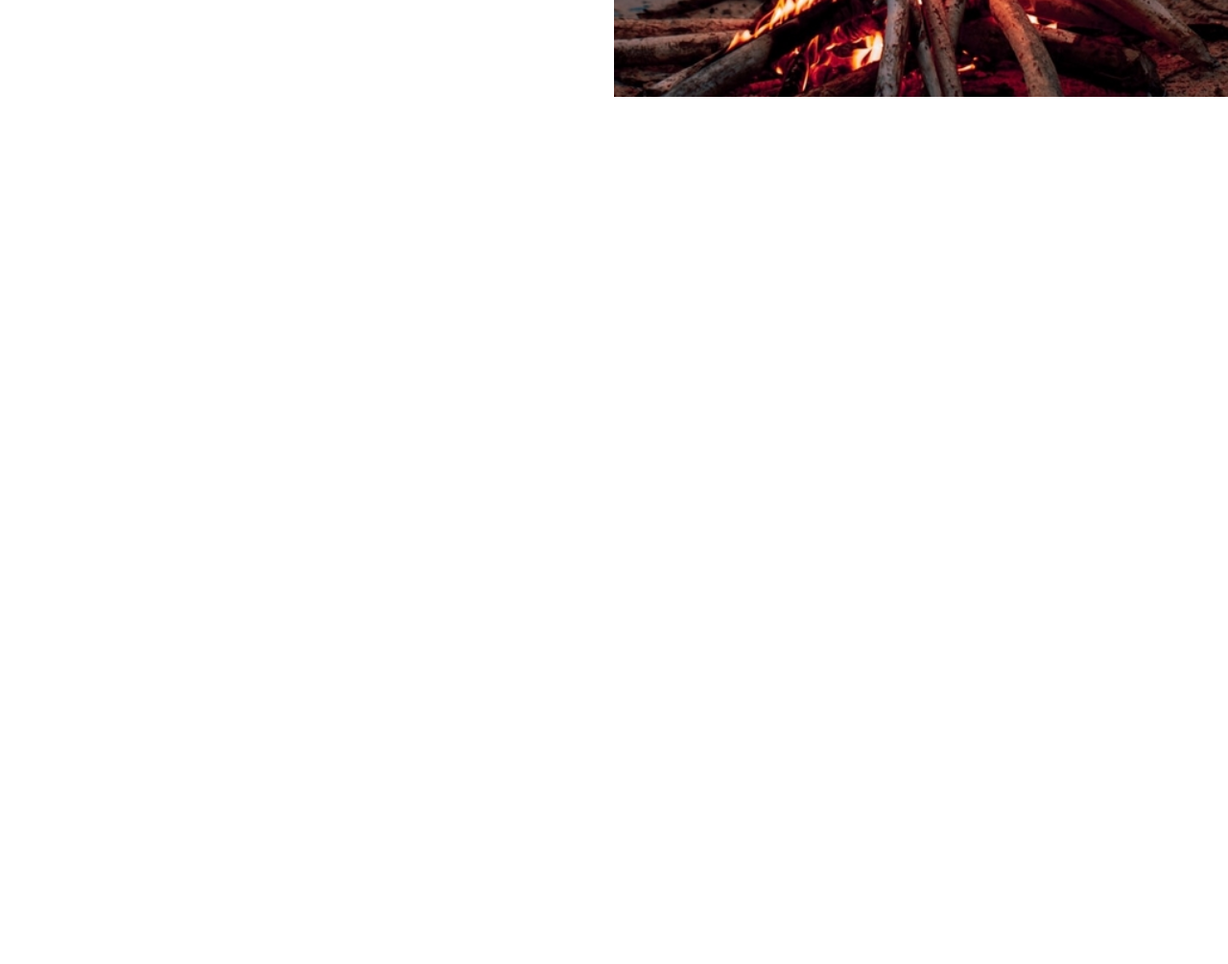
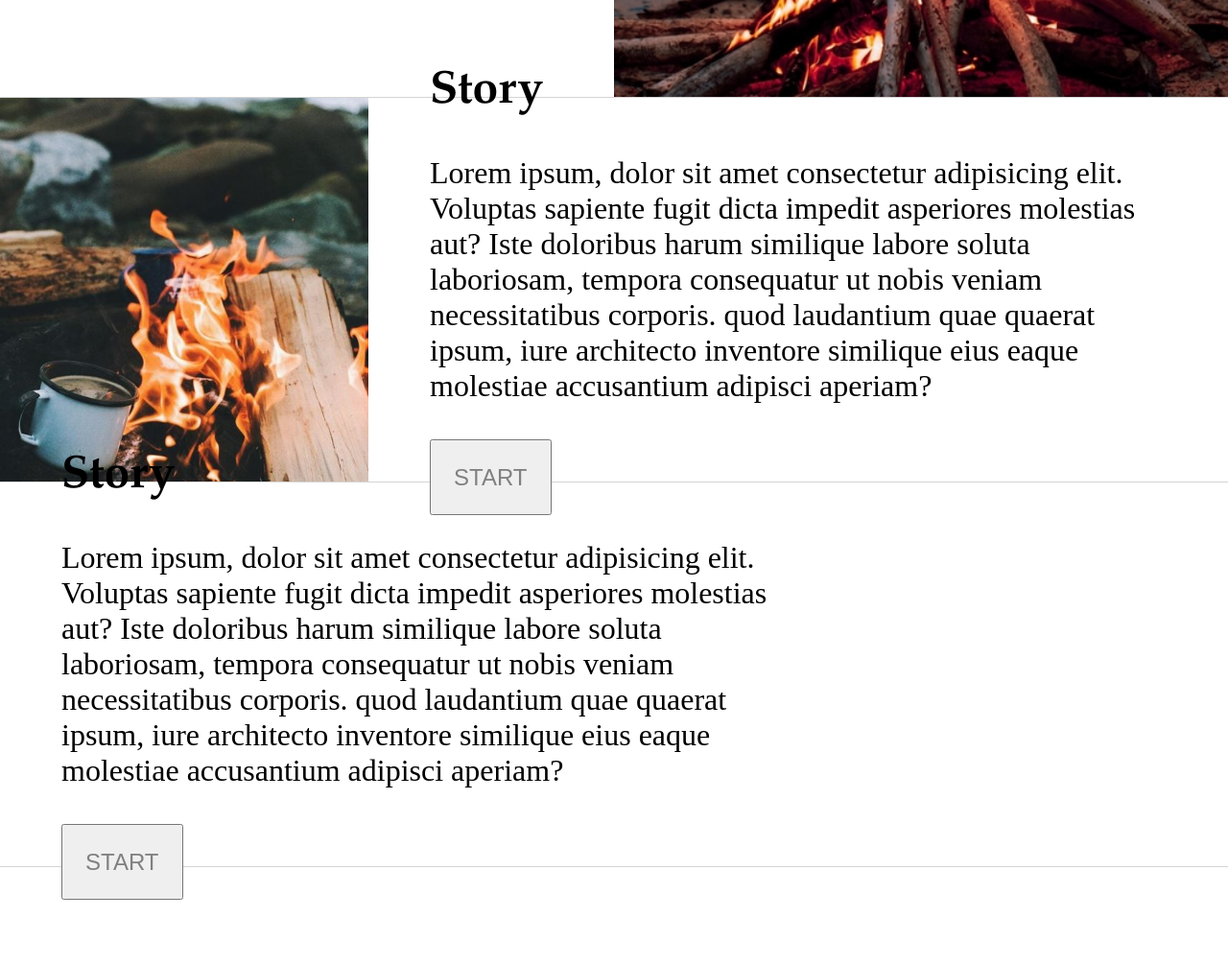
Before and after one commit to D3OL/EXAM, a plain HTML site: page index.html in a window 1280 px wide. Shown: the part 763-1768 px from the top of the page at 96% size. Drawn offline with Linux system fonts and the light colour scheme; a web font is replaced by a local one.

Commit message:
Added 2 cards

```diff
--- a/css/style-max.css
+++ b/css/style-max.css
@@ -14,6 +14,9 @@ body{
 @font-face{
     font-family: Garamond;
     src: url(../fonts/Garamond\ Regular.ttf);
+}
+.bb{
+    border-bottom: 1px solid rgba(128, 128, 128, 0.336);
 }
 .mediacontent{
     background-position: center;
@@ -40,7 +43,7 @@ body{
 .card-img-2{
     background-image: url(../img/camp-fire-2.jpg);
 }
-.card-img-2{
+.card-img-3{
     background-image: url(../img/lamp.png);
 }
 header{
@@ -51,7 +54,6 @@ header{
     justify-content: center;
     align-items: center;
     height: 8vh;
-    border-bottom: 1px solid rgba(128, 128, 128, 0.336);
     background-color: white;
     z-index: 1;
 }
@@ -93,10 +95,10 @@ nav{
     display: flex;
     align-items: center;
     width: 100%;
-    height: 50%;
+
 }
 .card-1{
-
+    height: 50%;
 }
 .card-text-1{
     box-sizing: border-box;
@@ -111,5 +113,31 @@ nav{
 .c-btn{
     color: grey;
     padding: 3%;
-    font-size: 2ch;
+    font-size: 3vh;
 }
+.card-2{
+    height: 25%;
+}
+.card-text-2{
+    box-sizing: border-box;
+    text-align: start;
+    width: 70%;
+    padding: 5%;
+}
+.card-img-2{
+    width: 30%;
+    height: 100%;
+}
+.card-3{
+    height: 25%;
+}
+.card-text-3{
+    box-sizing: border-box;
+    text-align: start;
+    width: 70%;
+    padding: 5%;
+}
+.card-img-3{
+    width: 30%;
+    height: 100%;
+}
--- a/index.html
+++ b/index.html
@@ -8,7 +8,7 @@
     <title>TOUR&GUIDE</title>
 </head>
 <body>
-    <header>
+    <header class="bb">
         <nav>
             <div class="n-tittle">
                 <div class="n-tittle"><b>TOUR-GUIDE</b></div>
@@ -27,7 +27,7 @@
         </nav>
     </header>
     <section id="information">
-        <div class="card card-1">
+        <div class="card card-1 bb">
             <div class="card-text-1">
                 <h2>Let's hit the road</h2>
                 <br>
@@ -39,6 +39,26 @@
             </div>
             <div class="card-img-1 mediacontent"></div>
         </div>
+        <div class="card card-2 bb">
+            <div class="card-img-2 mediacontent"></div>
+            <div class="card-text-2">
+                <h2>Story</h2>
+                <br>
+                <p>Lorem ipsum, dolor sit amet consectetur adipisicing elit. Voluptas sapiente fugit dicta impedit asperiores molestias aut? Iste doloribus harum similique labore soluta laboriosam, tempora consequatur ut nobis veniam necessitatibus corporis. quod laudantium quae quaerat ipsum, iure architecto inventore similique eius eaque molestiae accusantium adipisci aperiam?</p>
+                <br>
+                <button type="button" class="c-btn btn-outline-primary">START</button>
+            </div>
+        </div>
+        <div class="card card-3 bb">
+            <div class="card-text-3">
+                <h2>Story</h2>
+                <br>
+                <p>Lorem ipsum, dolor sit amet consectetur adipisicing elit. Voluptas sapiente fugit dicta impedit asperiores molestias aut? Iste doloribus harum similique labore soluta laboriosam, tempora consequatur ut nobis veniam necessitatibus corporis. quod laudantium quae quaerat ipsum, iure architecto inventore similique eius eaque molestiae accusantium adipisci aperiam?</p>
+                <br>
+                <button type="button" class="c-btn btn-outline-primary">START</button>
+                <div class="card-img-3 mediacontent"></div>
+            </div>
+        </div>
     </section>
 </body>
 </html>
```
